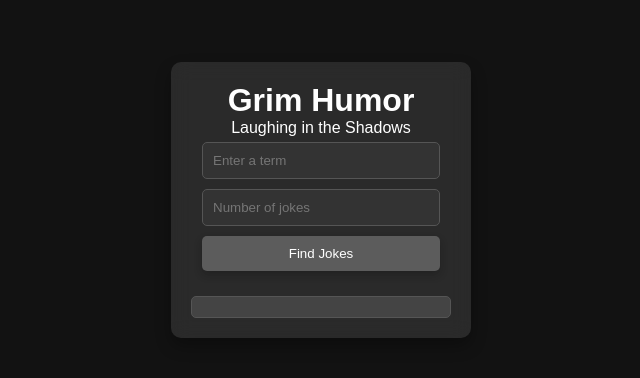
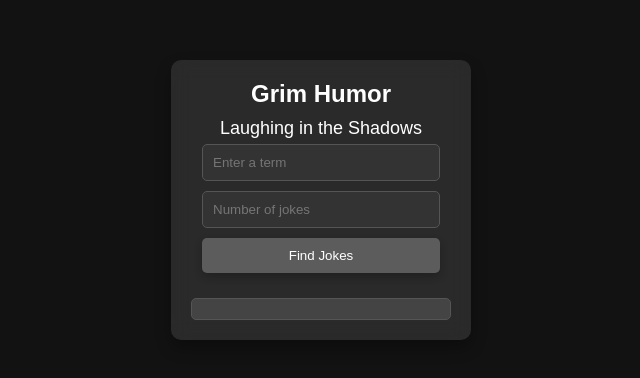
Before and after one commit to bokettoo/DarkHumorFinder, a plain HTML site: page index.html in a window 1280 px wide. Shown: the part 200-578 px from the top of the page, without its empty margins (319-959 px from the left). Drawn offline with Linux system fonts and the light colour scheme.

Commit message:
Update styles.css

```diff
--- a/styles.css
+++ b/styles.css
@@ -1,4 +1,3 @@
-/* Reset default margin and padding */
 * {
     margin: 0;
     padding: 0;
@@ -22,8 +21,18 @@ body {
     box-shadow: 0 8px 16px rgba(0, 0, 0, 0.3);
     padding: 20px;
     max-width: 90%;
-    width: 300px; /* Adjust as needed */
+    width: 300px;
     text-align: center;
+    margin: 20px;
+}
+
+.title {
+    font-size: 24px;
+    margin-bottom: 10px;
+}
+
+.slogan {
+    font-size: 18px;
 }
 
 input[type="text"],
@@ -104,7 +113,6 @@ h2:hover {
     cursor: pointer;
 }
 
-/* Adjustments for smaller screens */
 @media only screen and (max-width: 600px) {
     #container {
         max-width: 90%;
```
